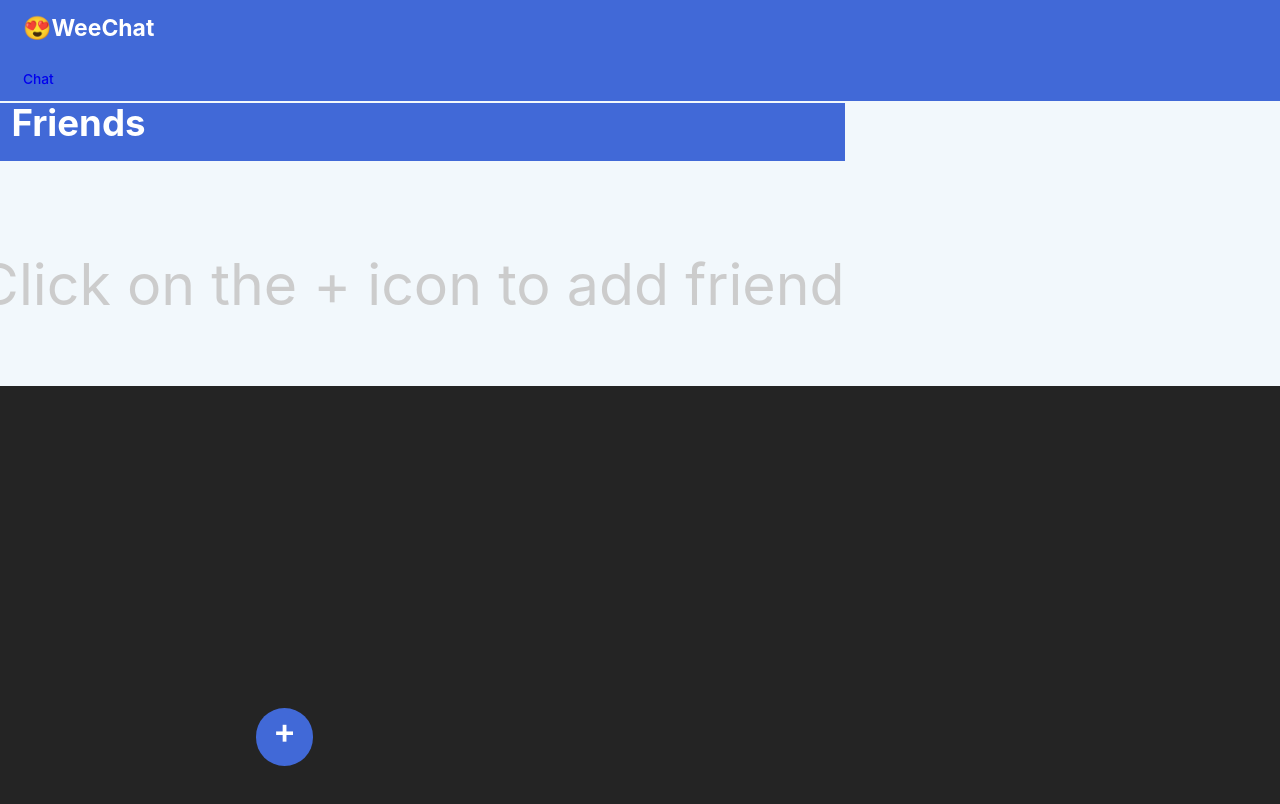
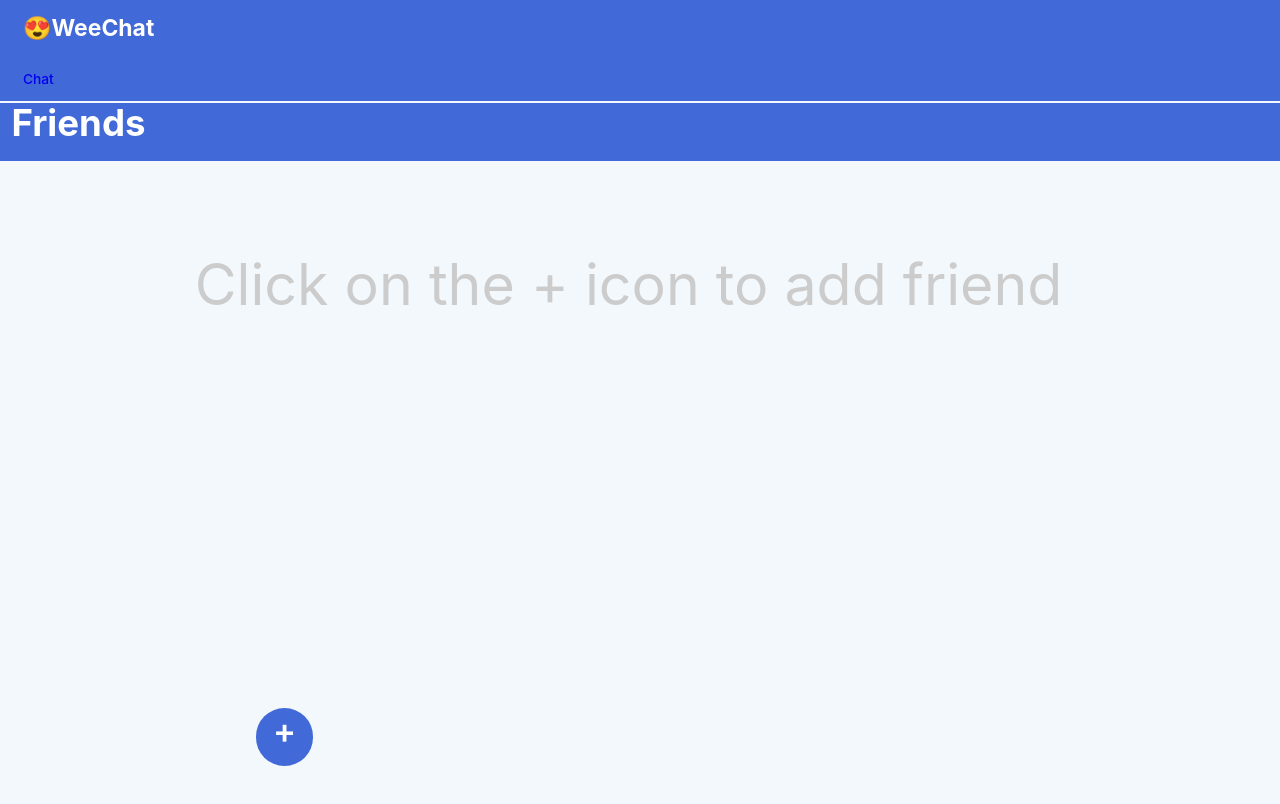
Before and after one commit to techcodi/ChatApp, a React (Vite) app: page / in a window 1280 px wide. Shown: the top 804 px of the page. Built offline with nearby package versions, Linux system fonts and the light colour scheme.

Commit message:
first commit

```diff
--- a/src/components/Chat.css
+++ b/src/components/Chat.css
@@ -2,13 +2,15 @@
   display: grid;
   grid-template-columns: 30rem 1fr;
   height: 100vh;
+  overflow-y: scroll;
 }
 .single_chat .left_chat {
   width: auto;
-  transition: 300ms ease;
 }
 .single_chat .right-chat {
   width: 100%;
+  flex: 1;
+  height: fit-content;
 }
 .chat_text_area {
   bottom: 0;
@@ -43,12 +45,12 @@
   font-size: 1.5rem;
   width: fit-content;
   border-radius: 10px;
-  margin-bottom: 1rem;
 }
 .user_message ul {
   width: 90%;
   overflow-wrap: break-word;
   word-break: break-all;
+  margin-top: 7rem;
 }
 .right_chat ul li {
   display: flex;
--- a/src/components/ChatList.css
+++ b/src/components/ChatList.css
@@ -5,7 +5,11 @@
   margin-top: 1.02rem;
   color: #fff;
 }
-
+.friend_List_section {
+  height: 100vh;
+  flex: 1;
+  overflow-y: scroll;
+}
 .form_p ul li {
   display: flex;
   justify-content: space-between;
```
